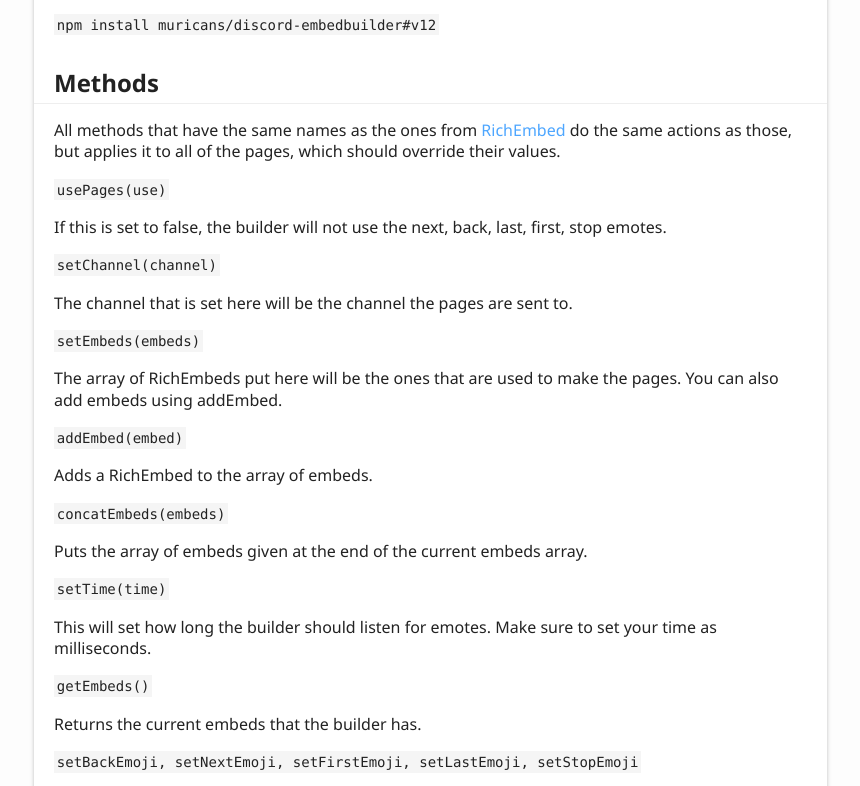
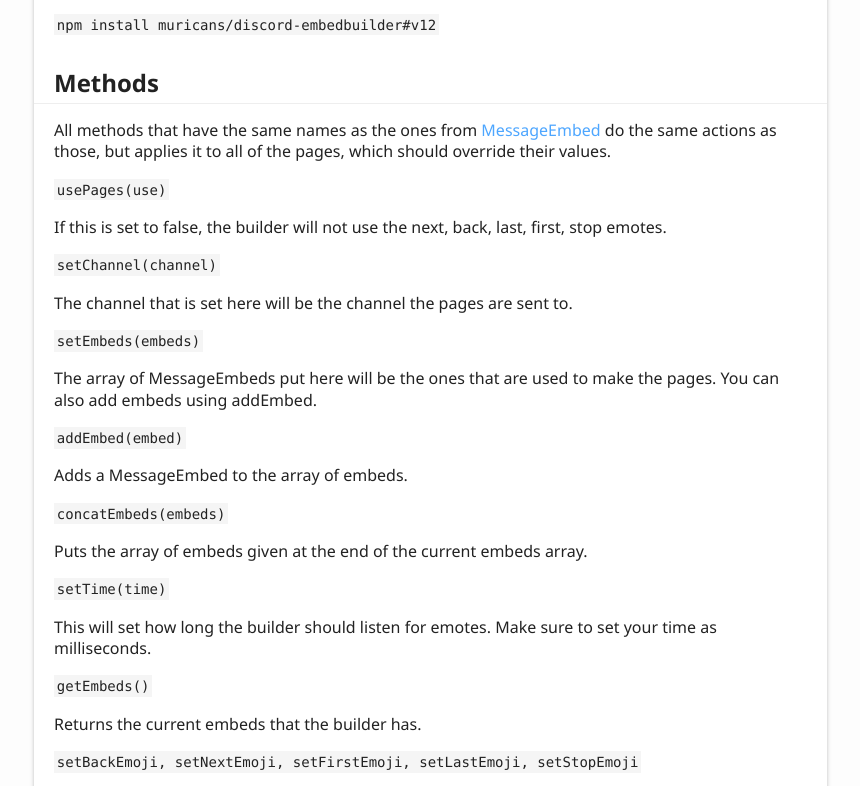
Before and after one commit to muricans/muricans.github.io, a plain HTML site: page embedbuilder/v12/index.html in a window 1280 px wide. Shown: the part 790-1576 px from the top of the page, without its empty margins (6-866 px from the left). Drawn offline with Linux system fonts and the light colour scheme.

Commit message:
Update index.html

```diff
--- a/embedbuilder/v12/index.html
+++ b/embedbuilder/v12/index.html
@@ -71,15 +71,15 @@
 				<p>For discord.js v12</p>
 				<p><code>npm install muricans/discord-embedbuilder#v12</code></p>
 				<h2 id="methods">Methods</h2>
-				<p>All methods that have the same names as the ones from <a href="https://discord.js.org/#/docs/main/stable/class/RichEmbed">RichEmbed</a> do the same actions as those, but applies it to all of the pages, which should override their values.</p>
+				<p>All methods that have the same names as the ones from <a href="https://discord.js.org/#/docs/main/master/class/MessageEmbed">MessageEmbed</a> do the same actions as those, but applies it to all of the pages, which should override their values.</p>
 				<p><code>usePages(use)</code></p>
 				<p>If this is set to false, the builder will not use the next, back, last, first, stop emotes.</p>
 				<p><code>setChannel(channel)</code></p>
 				<p>The channel that is set here will be the channel the pages are sent to.</p>
 				<p><code>setEmbeds(embeds)</code></p>
-				<p>The array of RichEmbeds put here will be the ones that are used to make the pages. You can also add embeds using addEmbed.</p>
+				<p>The array of MessageEmbeds put here will be the ones that are used to make the pages. You can also add embeds using addEmbed.</p>
 				<p><code>addEmbed(embed)</code></p>
-				<p>Adds a RichEmbed to the array of embeds.</p>
+				<p>Adds a MessageEmbed to the array of embeds.</p>
 				<p><code>concatEmbeds(embeds)</code></p>
 				<p>Puts the array of embeds given at the end of the current embeds array.</p>
 				<p><code>setTime(time)</code></p>
@@ -138,9 +138,9 @@ embedBuilder.calculatePages(users.length, <span class="hljs-number">10</span>, (
         .setChannel(message.channel)
         .setTime(<span class="hljs-number">60000</span>); <span class="hljs-comment">// Time is in milliseconds</span>
     <span class="hljs-keyword">const</span> myEmbedArray = [
-        <span class="hljs-keyword">new</span> Discord.RichEmbed().addField(<span class="hljs-string">'1st'</span>, <span class="hljs-string">'page'</span>),
-        <span class="hljs-keyword">new</span> Discord.RichEmbed().addField(<span class="hljs-string">'2nd'</span>, <span class="hljs-string">'page'</span>),
-        <span class="hljs-keyword">new</span> Discord.RichEmbed().addField(<span class="hljs-string">'3rd'</span>, <span class="hljs-string">'page'</span>),
+        <span class="hljs-keyword">new</span> Discord.MessageEmbed().addField(<span class="hljs-string">'1st'</span>, <span class="hljs-string">'page'</span>),
+        <span class="hljs-keyword">new</span> Discord.MessageEmbed().addField(<span class="hljs-string">'2nd'</span>, <span class="hljs-string">'page'</span>),
+        <span class="hljs-keyword">new</span> Discord.MessageEmbed().addField(<span class="hljs-string">'3rd'</span>, <span class="hljs-string">'page'</span>),
     ];
     builder
         .setEmbeds(myEmbedArray)
@@ -177,7 +177,7 @@ embedBuilder.calculatePages(users.length, <span class="hljs-number">10</span>, (
             <span class="hljs-keyword">if</span> (i === <span class="hljs-number">50</span>)
                 <span class="hljs-keyword">break</span>;
             <span class="hljs-keyword">if</span> (!embeds.getEmbeds()[m - <span class="hljs-number">1</span>] &amp;&amp; users[i]) {
-                embeds.addEmbed(<span class="hljs-keyword">new</span> Discord.RichEmbed());
+                embeds.addEmbed(<span class="hljs-keyword">new</span> Discord.MessageEmbed());
                 pages++;
             }
             <span class="hljs-keyword">if</span> (i === (<span class="hljs-number">10</span> * m) - <span class="hljs-number">1</span>)
```
